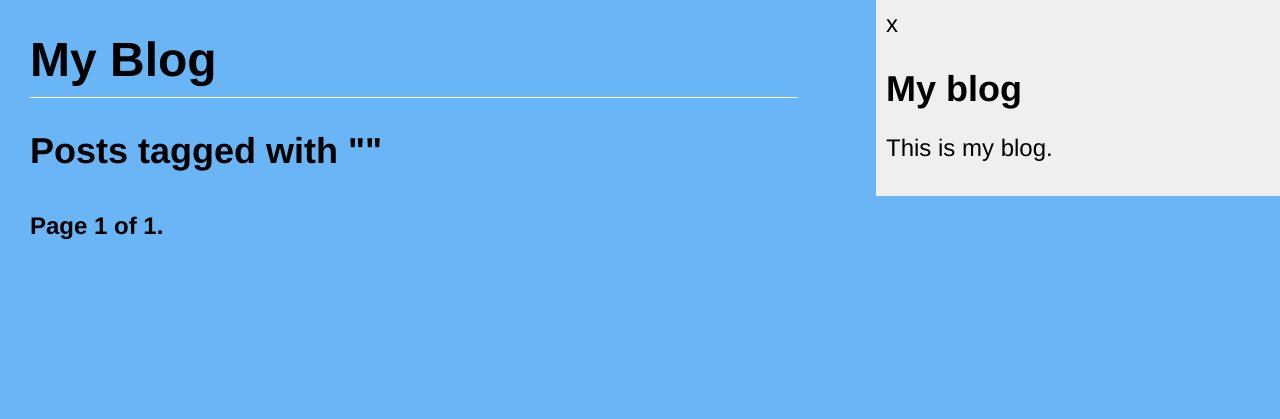
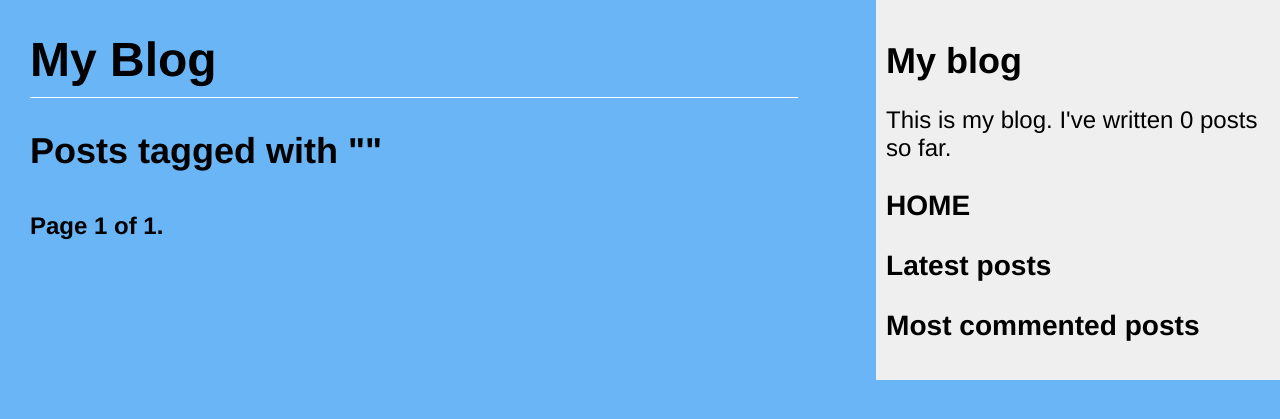
Before and after one commit to DanielLeviLucas/blog-site, a Django app: page /blog/ in a window 1280 px wide. Shown: the top 419 px of the page. Run offline with Django 4.2, Linux system fonts and the light colour scheme; data that the repository does not hold is empty.

Commit message:
Add latest posts & most commented posts template

```diff
--- a/blog/templates/blog/base.html
+++ b/blog/templates/blog/base.html
@@ -1,3 +1,4 @@
+{% load blog_tags %}
 {% load static %}
 <!DOCTYPE html>
 <html>
@@ -6,10 +7,29 @@
     <link href="{% static "css/blog.css" %}" rel="stylesheet">
   </head>
   <body>
-    <div id="content">{% block content %} {% endblock %}</div>
+    <div id="content">
+      {% block content %}
+      {% endblock %}
+    </div>
+
     <div id="sidebar">
-      x<h2>My blog</h2>
-      <p>This is my blog.</p>
+      <h2>My blog</h2>
+      <p>This is my blog. I've written {% total_posts %} posts so far.</p>
+      <h3>
+        <a href="{% url "blog:post_list" %}" class='black'>HOME</a>
+      </h3>
+      <h3>Latest posts</h3>
+        {% show_latest_posts 3 %}
+
+      <h3>Most commented posts</h3>
+        {% get_most_commented_posts as most_commented_posts %}
+          <ul>
+            {% for post in most_commented_posts %}
+              <li>
+                <a href="{{ post.get_absolute_url }}">{{ post.title }}</a>
+              </li>
+            {% endfor %}
+          </ul>
     </div>
   </body>
 </html>
```
